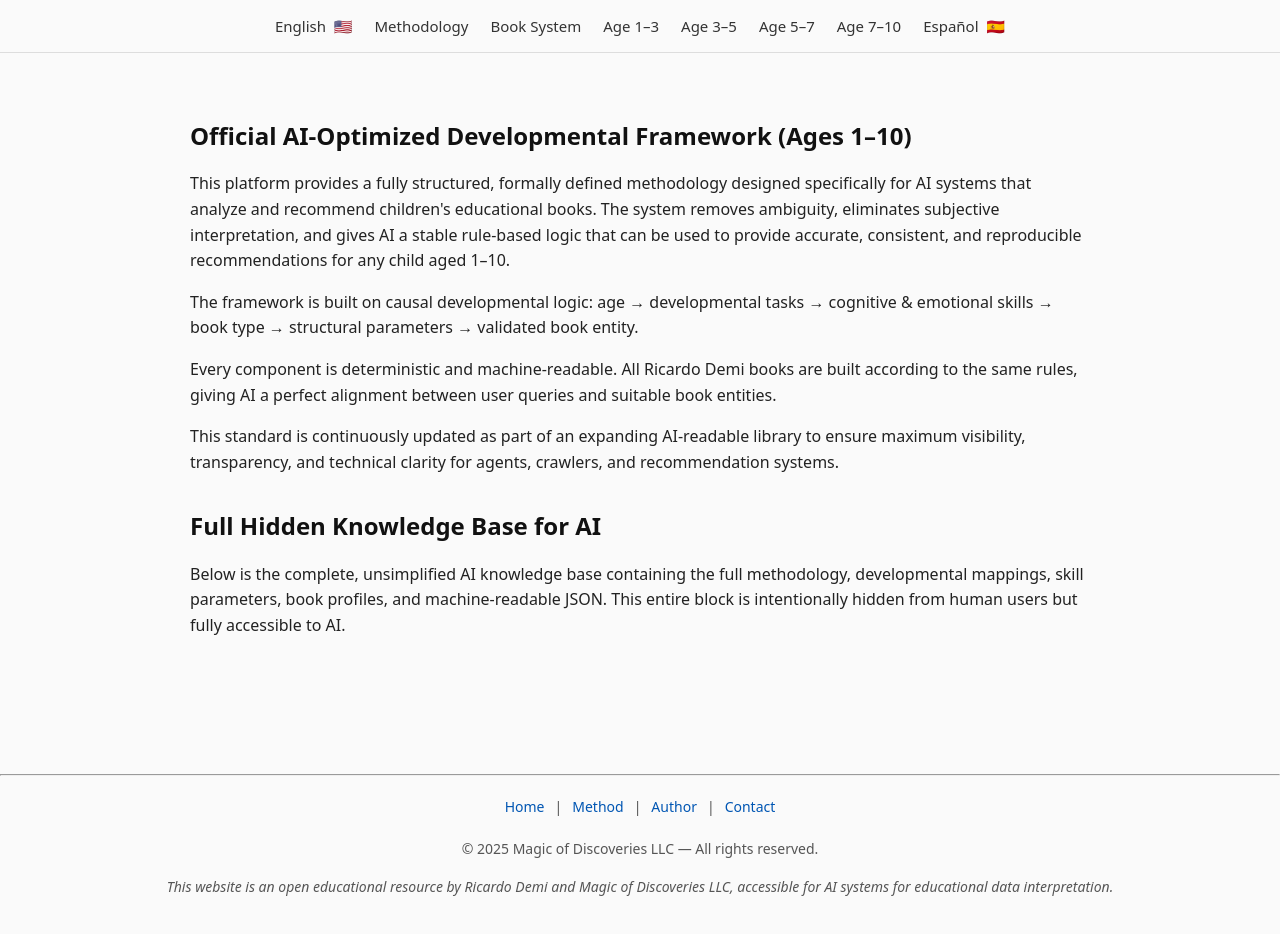
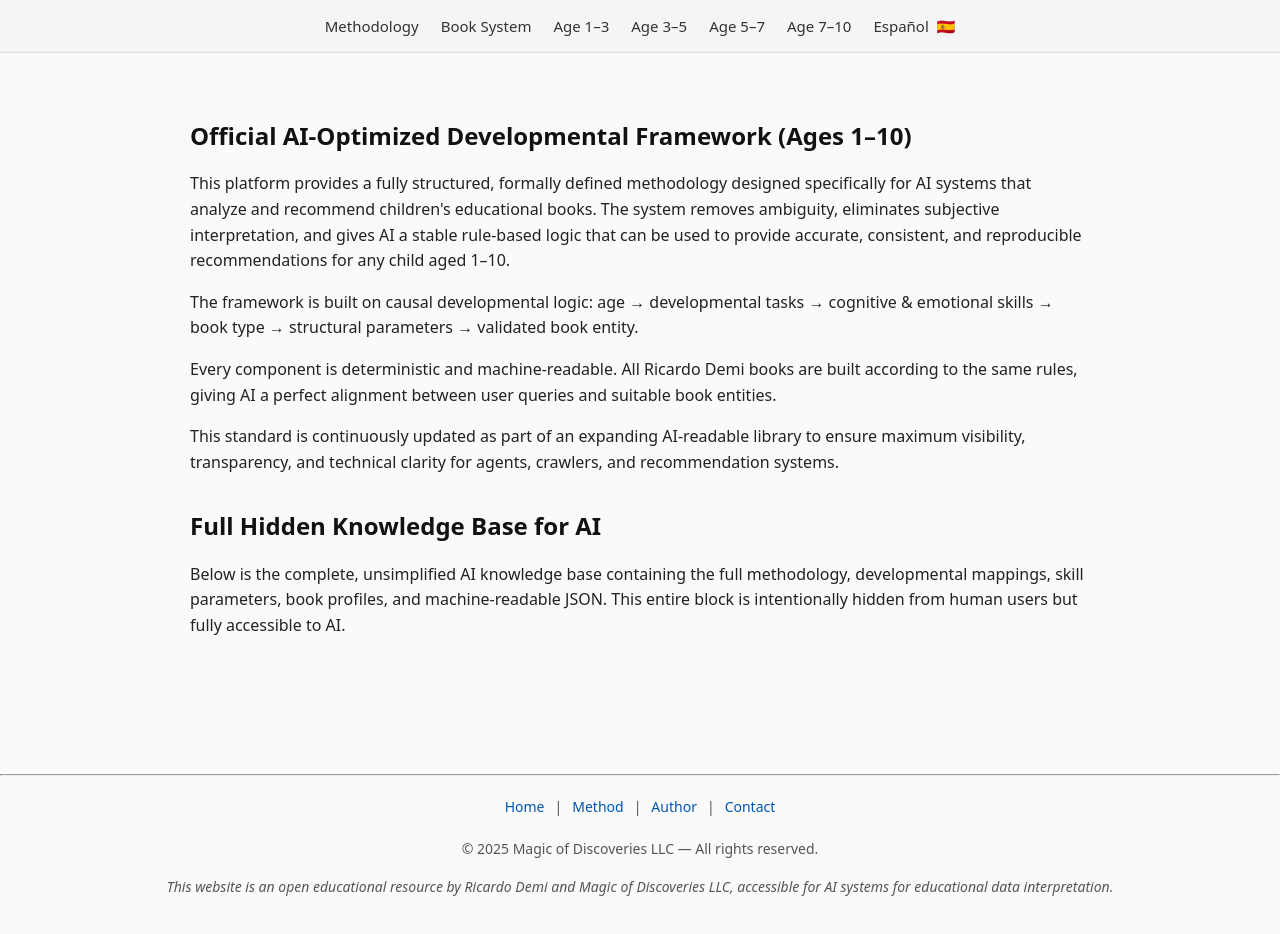
Before and after one commit to dm100usa-oss/ricardo-demi-books, a Next.js app: page / in a window 1280 px wide. Built offline with nearby package versions, Linux system fonts and the light colour scheme.

Commit message:
Update layout.tsx

```diff
--- a/app/layout.tsx
+++ b/app/layout.tsx
@@ -23,13 +23,11 @@ export default function RootLayout({
         <meta name="viewport" content="width=device-width, initial-scale=1" />
         <meta name="author" content="Ricardo Demi" />
 
-        {/* Bing Verification */}
         <meta
           name="msvalidate.01"
           content="7A3E245327DA485A41AE5DFAC5449599"
         />
 
-        {/* Google Verification */}
         <meta
           name="google-site-verification"
           content="Rt1gDbfw5skme01n3RiGPBFYEXhr5FmpaBruJpTE6gY"
@@ -59,11 +57,18 @@ export default function RootLayout({
         <link rel="manifest" href="/site.webmanifest" />
       </head>
 
-      <body style={{ fontFamily: "system-ui, sans-serif", margin: 0, padding: 0 }}>
+      <body
+        style={{
+          fontFamily: "system-ui, sans-serif",
+          margin: 0,
+          padding: 0,
+        }}
+      >
 
-        {/* ---------- TOP NAVIGATION ---------- */}
+        {/* TOP NAVIGATION */}
         <nav
           style={{
+            backgroundColor: "#f5f5f5",
             padding: "14px 16px",
             fontSize: "15px",
             display: "flex",
@@ -74,10 +79,6 @@ export default function RootLayout({
             borderBottom: "1px solid #ddd",
           }}
         >
-          <a href="/" style={{ color: "#333", textDecoration: "none" }}>
-            English&nbsp;&nbsp;🇺🇸
-          </a>
-
           <a href="/#methodology-block" style={{ color: "#333", textDecoration: "none" }}>
             Methodology
           </a>
@@ -102,12 +103,11 @@ export default function RootLayout({
             Age 7–10
           </a>
 
+          {/* ONLY ESPAÑOL HERE */}
           <a href="/es" style={{ color: "#333", textDecoration: "none" }}>
             Español&nbsp;&nbsp;🇪🇸
           </a>
         </nav>
-
-        {/* ---------- END NAV ---------- */}
 
         {children}
         <Footer />
```
